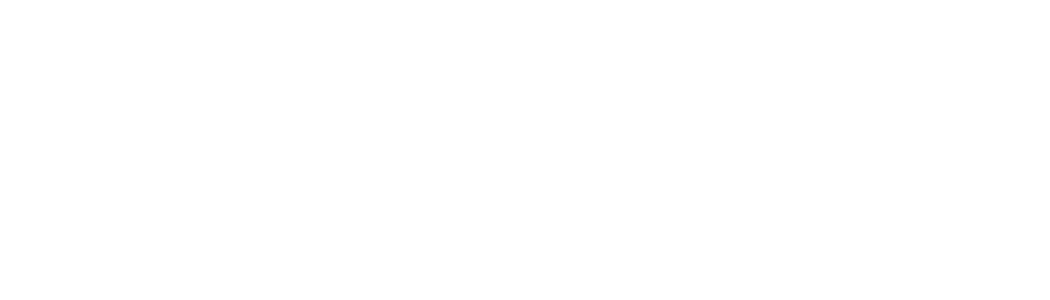
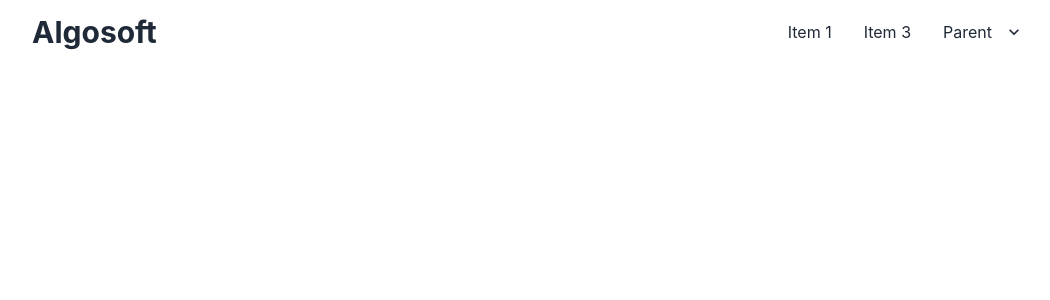
Before and after one commit to Marzan1810662/algosolver-task2, a React (Create React App) app: page / in a window 1280 px wide. Shown: the top 300 px of the page, without its empty margins (104-1154 px from the left). Built offline with nearby package versions, Linux system fonts and the light colour scheme.

Commit message:
bacis header added

```diff
--- a/src/App.js
+++ b/src/App.js
@@ -1,8 +1,10 @@
 import './App.css';
+import Home from './pages/Home/Home';
 
 function App() {
   return (
     <div className="App">
+      <Home/>
     </div>
   );
 }
--- /dev/null
+++ b/src/pages/Home/Header.js
@@ -0,0 +1,48 @@
+import React from 'react';
+
+const Header = () => {
+    return (
+        <div className="navbar bg-base-100 lg:w-4/5 mx-auto justify-between">
+            <div className="navbar-start">
+                <div className="dropdown">
+                    <label tabIndex="0" className="btn btn-ghost lg:hidden">
+                        <svg xmlns="http://www.w3.org/2000/svg" className="h-5 w-5" fill="none" viewBox="0 0 24 24" stroke="currentColor"><path strokeLinecap="round" strokeLinejoin="round" strokeWidth="2" d="M4 6h16M4 12h8m-8 6h16" /></svg>
+                    </label>
+                    <ul tabIndex="0" className="menu menu-compact dropdown-content mt-3 p-2 shadow bg-base-100 rounded-box w-52">
+                        <li><a>Item 1</a></li>
+                        <li><a>Item 3</a></li>
+                        <li tabIndex="0">
+                            <a className="justify-between">
+                                Parent
+                                <svg className="fill-current" xmlns="http://www.w3.org/2000/svg" width="24" height="24" viewBox="0 0 24 24"><path d="M8.59,16.58L13.17,12L8.59,7.41L10,6L16,12L10,18L8.59,16.58Z" /></svg>
+                            </a>
+                            <ul className="p-2">
+                                <li><a>Submenu 1</a></li>
+                                <li><a>Submenu 2</a></li>
+                            </ul>
+                        </li>
+                    </ul>
+                </div>
+                <a className="font-bold text-3xl">Algosoft</a>
+            </div>
+            <div className="navbar-center hidden lg:flex">
+                <ul className="menu menu-horizontal p-0">
+                    <li><a>Item 1</a></li>
+                    <li><a>Item 3</a></li>
+                    <li tabIndex="0">
+                        <a>
+                            Parent
+                            <svg className="fill-current" xmlns="http://www.w3.org/2000/svg" width="20" height="20" viewBox="0 0 24 24"><path d="M7.41,8.58L12,13.17L16.59,8.58L18,10L12,16L6,10L7.41,8.58Z" /></svg>
+                        </a>
+                        <ul className="p-2">
+                            <li><a>Submenu 1</a></li>
+                            <li><a>Submenu 2</a></li>
+                        </ul>
+                    </li>
+                </ul>
+            </div>
+        </div>
+    );
+};
+
+export default Header;
--- /dev/null
+++ b/src/pages/Home/Home.js
@@ -0,0 +1,12 @@
+import React from 'react';
+import Header from './Header';
+
+const Home = () => {
+    return (
+        <div>
+            <Header/>
+        </div>
+    );
+};
+
+export default Home;
--- a/tailwind.config.js
+++ b/tailwind.config.js
@@ -4,4 +4,7 @@
     extend: {},
   },
   plugins: [require("daisyui")],
+  daisyui: {
+    themes: false,
+  },
 }
```
